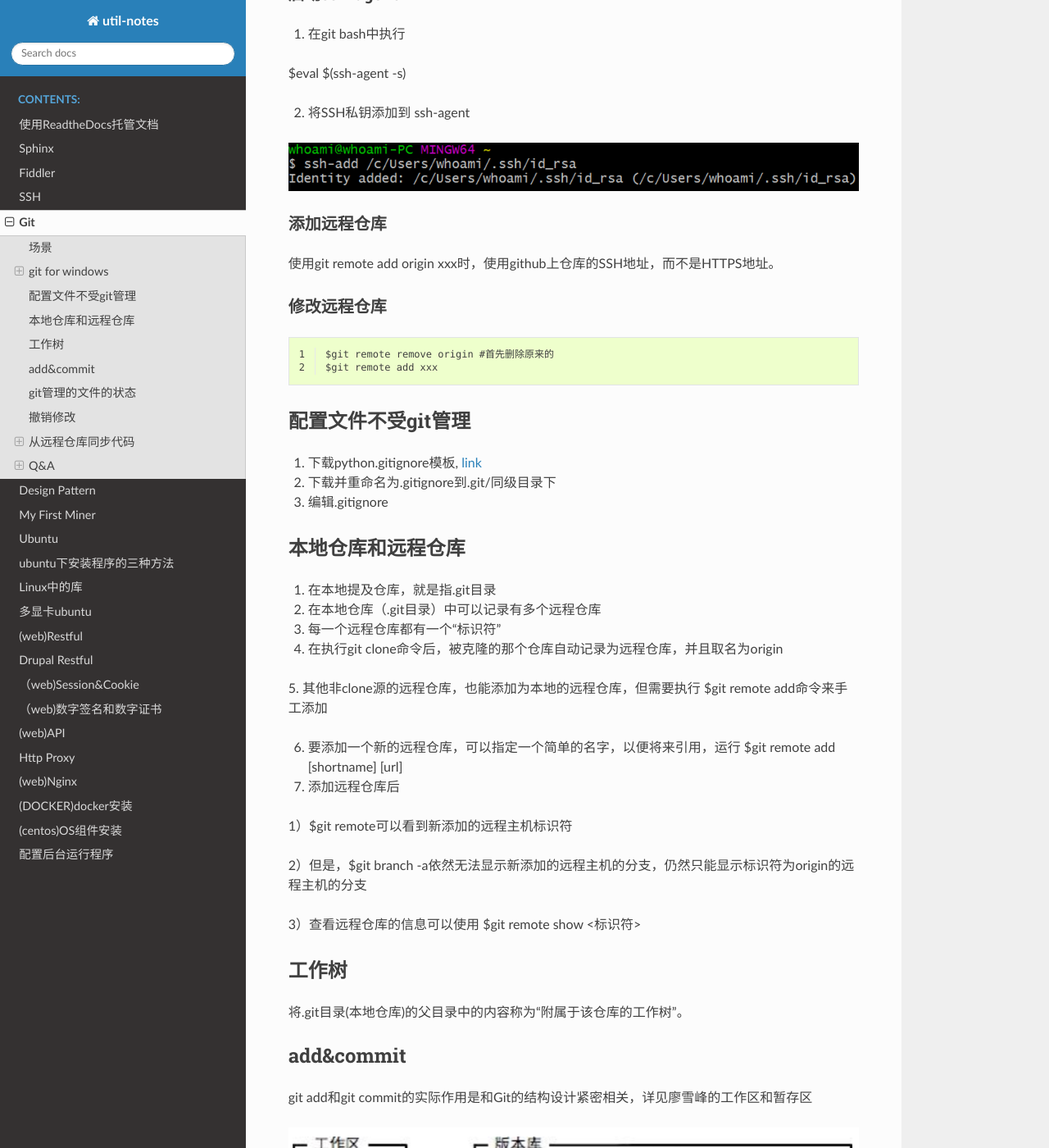
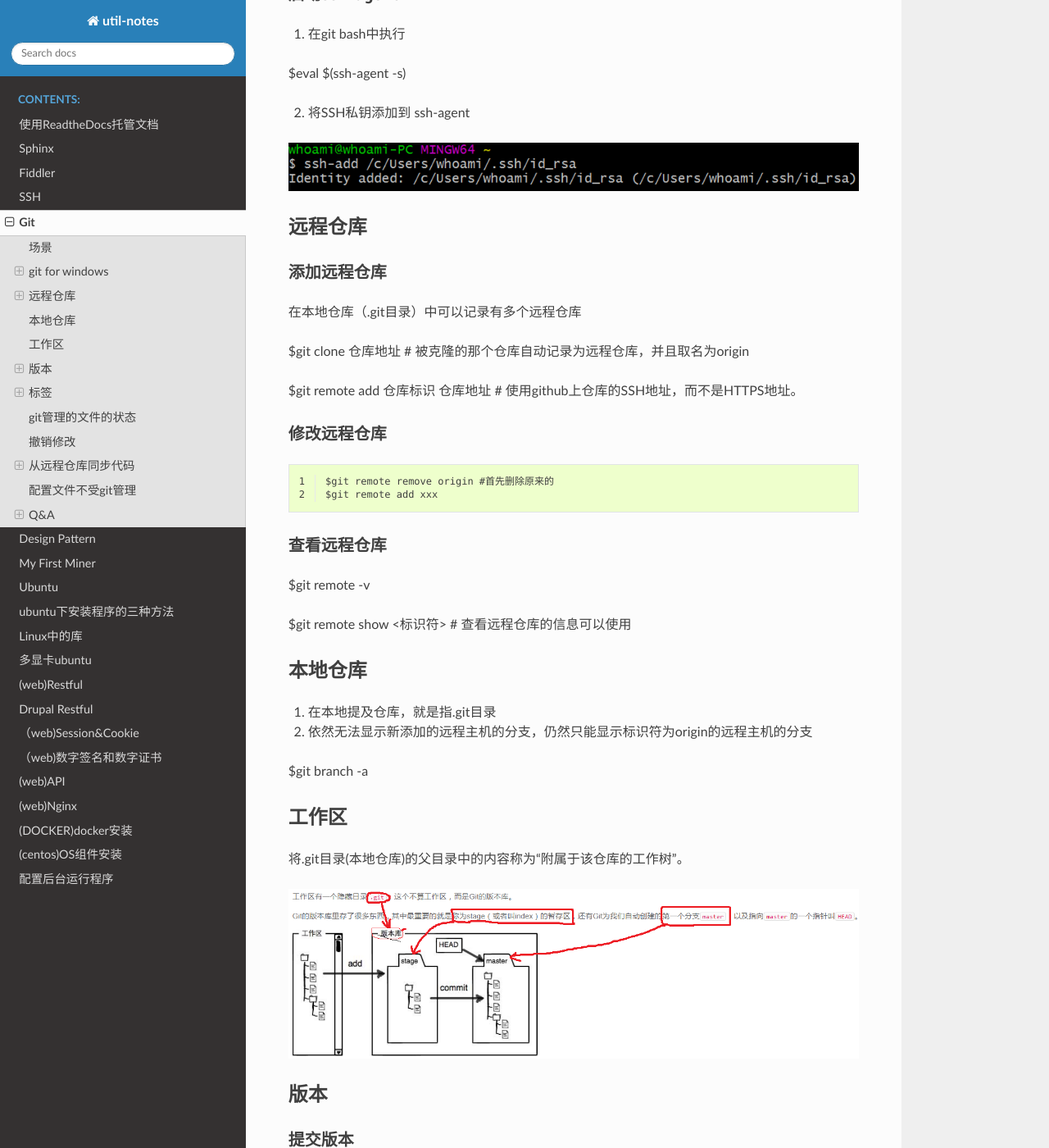
Before and after one commit to yiwenliu/util-notes, a Sphinx documentation site: the page built from source/git.rst, in a window 1280 px wide and 1400 px high, scrolled down 1130 px. Shown: the whole window at 82% size. Built offline with Sphinx 7.4.7 and the Read the Docs theme 2.0.0, drawn with Linux system fonts in a browser that asks for light colours; some of the changed text lies outside the part shown.

Commit message:
20200321

```diff
--- a/source/git.rst
+++ b/source/git.rst
@@ -31,9 +31,16 @@ $eval $(ssh-agent -s)
 
 .. image:: _images/git-3.png
 
+远程仓库
+----------------------------
+
 添加远程仓库
-^^^^^^^^^^^^^
-使用git  remote add origin xxx时，使用github上仓库的SSH地址，而不是HTTPS地址。
+^^^^^^^^^^^^^^^^
+在本地仓库（.git目录）中可以记录有多个远程仓库
+
+$git clone 仓库地址  # 被克隆的那个仓库自动记录为远程仓库，并且取名为origin
+
+$git  remote add 仓库标识 仓库地址  # 使用github上仓库的SSH地址，而不是HTTPS地址。
 
 修改远程仓库
 ^^^^^^^^^^^^^
@@ -43,43 +50,34 @@ $eval $(ssh-agent -s)
 	$git remote remove origin #首先删除原来的
 	$git remote add xxx
 
-配置文件不受git管理
---------------------
-1. 下载python.gitignore模板, `link <https://github.com/yiwenliu/gitignore/blob/master/Python.gitignore>`_
-2. 下载并重命名为.gitignore到.git/同级目录下
-3. 编辑.gitignore
+查看远程仓库
+^^^^^^^^^^^^^^^
+$git remote -v
 
-本地仓库和远程仓库
+$git remote show <标识符>   # 查看远程仓库的信息可以使用
+
+
+
+本地仓库
 --------------------
 1. 在本地提及仓库，就是指.git目录
 
-2. 在本地仓库（.git目录）中可以记录有多个远程仓库
+2. 依然无法显示新添加的远程主机的分支，仍然只能显示标识符为origin的远程主机的分支
 
-3. 每一个远程仓库都有一个“标识符”
+$git branch -a
 
-4. 在执行git clone命令后，被克隆的那个仓库自动记录为远程仓库，并且取名为origin
 
-5. 其他非clone源的远程仓库，也能添加为本地的远程仓库，但需要执行
-$git remote add命令来手工添加
-
-6. 要添加一个新的远程仓库，可以指定一个简单的名字，以便将来引用，运行 $git remote add [shortname] [url]
-
-7. 添加远程仓库后
-
-1）$git remote可以看到新添加的远程主机标识符
-
-2）但是，$git branch
--a依然无法显示新添加的远程主机的分支，仍然只能显示标识符为origin的远程主机的分支
-
-3）查看远程仓库的信息可以使用
-$git remote show <标识符>
-
-工作树
+工作区
 ---------
 将.git目录(本地仓库)的父目录中的内容称为“附属于该仓库的工作树”。
 
-add&commit
+.. image:: _images/git-5.png
+
+版本
 ------------
+
+提交版本
+^^^^^^^^^^^^^
 git add和git commit的实际作用是和Git的结构设计紧密相关，详见廖雪峰的工作区和暂存区
 
 .. image:: _images/git-add.png
@@ -91,10 +89,51 @@ git add和git commit的实际作用是和Git的结构设计紧密相关，详见
 1. 只是修改的文件，也需要先add，再commit,而不是可以直接commit
 2. 可以执行多个add，最后执行一个commit
 3. add和commit的操作都是针对本地git仓库的
-4. 工作区有一个隐藏目录.git，这个不算工作区，而是Git的版本库。
-5. Git的版本库里存了很多东西，其中最重要的就是称为stage（或者叫index）的暂存区，还有Git为我们自动创建的第一个分支master，以及指向master的一个指针叫HEAD。
-6. 暂存区是Git非常重要的概念，弄明白了暂存区，就弄明白了Git的很多操作到底干了什么。
-7. commit后“暂存区”就空了
+4. Git的版本库里存了很多东西，其中最重要的就是称为stage（或者叫index）的暂存区，还有Git为我们自动创建的第一个分支master，以及指向master的一个指针叫HEAD。
+5. commit后“暂存区”就空了
+
+commit背后的细节
+++++++++++++++++++++
+1. 一次commit就是一个版本，在版本库中形成了时间线，如下图所示：
+
+.. image:: _images/git-6.jpg
+
+2. HEAD指向当前commit的版本。
+
+3. 一个版本有两个基本属性，commit-id和commit message
+
+查看历史版本commit-id
+^^^^^^^^^^^^^^^^^^^^^^^
+
+$ git log  # 返回从HEAD指向的版本开始之前提交的版本
+
+$ git relog  # 返回所有commit提交的版本
+
+版本回退
+^^^^^^^^^^
+- $git reset --hard HEAD^
+- $git reset --hard commit-id
+
+版本回退的实际操作：
+
+1. 改变HEAD指针，如下图；
+
+.. image:: _images/git-6.png
+
+2. 更新工作区代码文件。
+
+标签
+------------
+参考链接
+^^^^^^^^^
+https://www.liaoxuefeng.com/wiki/896043488029600/900788941487552
+
+tag和commit的关系
+^^^^^^^^^^^^^^^^^^^^^^^^
+发布一个版本(commit)时，我们通常先在版本库中打一个标签（tag），标签也是版本库的一个快照。
+
+tag默认是打在HEAD指向的版本上的，当然，也可以打在指定的commit-id版本上。
+
 
 git管理的文件的状态
 ---------------------
--- a/source/index.rst
+++ b/source/index.rst
@@ -26,7 +26,6 @@ Welcome to util-notes's documentation!
    web/session
    web/安全传输
    web/api
-   web/http_proxy
    web/nginx
    docker/install
    centos/module-install
--- a/source/web/http_proxy.rst
+++ /dev/null
@@ -1,60 +0,0 @@
-Http Proxy
-=============
-Tinyproxy
------------
-文档
-^^^^^^
-https://tinyproxy.github.io/
-
-安装
-^^^^^^^
-yum -y install tinyproxy
-
-修改配置
-^^^^^^^^^^
-修改/etc/tinyproxy/tinyproxy.conf中的如下几点：
-
-1. 修改端口号，配置文件第23行，内容如下：
-.. code-block:: none
-	:linenos:
-
-	Port 8001  #注意，虚拟机上允许pc访问的端口是8000-8120
-
-2. 修改允许访问的IP，配置文件第211行，内容如下：
-
-.. code-block:: none
-	:linenos:
-
-	Allow 127.0.0.1
-	将127.0.0.1修改为使用这个代理的客户机的IP，如果你想任何人都可以访问，把这行前面加个#注释掉就可以了
-
-开启防火墙端口
-^^^^^^^^^^^^^^^^^^
-Centos升级到7之后，内置的防火墙已经从iptables变成了firewalld。所以，端口的开启还是要从两种情况来说明的，即iptables和firewalld。
-
-firewall
-+++++++++++
-- 显示状态： $firewall-cmd --state
-- 查看所有打开的端口： $firewall-cmd --zone=public --list-ports
-
-.. code-block:: none
-	:linenos:
-
-	$firewall-cmd --zone=public --add-port=8001/tcp --permanent
-	$firewall-cmd --reload
-
-运行
-^^^^^^^
-systemctl是CentOS7的服务管理工具中主要的工具，它融合之前service和chkconfig的功能于一体。
-
-.. code-block:: none
-	:linenos:
-
-	$systemctl status tinyproxy  #查看状态
-	$systemctl enable tinyproxy #设置开机启动
-	$systemctl start tinyproxy
-	$systemctl stop tinyproxy  #停止
-
-日志
-^^^^^^^
-/var/log/tinyproxy/tinyproxy.log
```
Also changed, not shown: other parts of source/git.rst (+6 -0 lines), source/_images/git-5.png (added), source/_images/git-6.jpg (added), source/_images/git-6.png (added).
